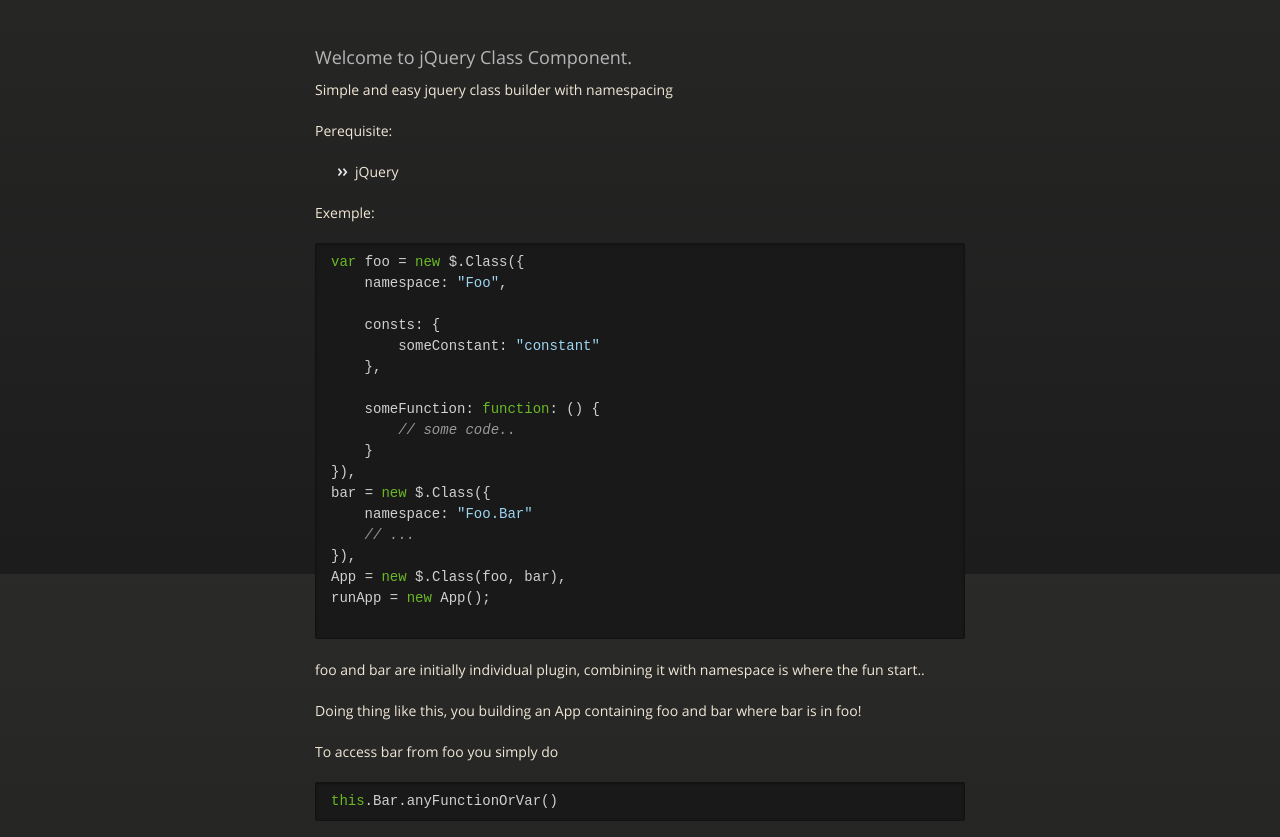
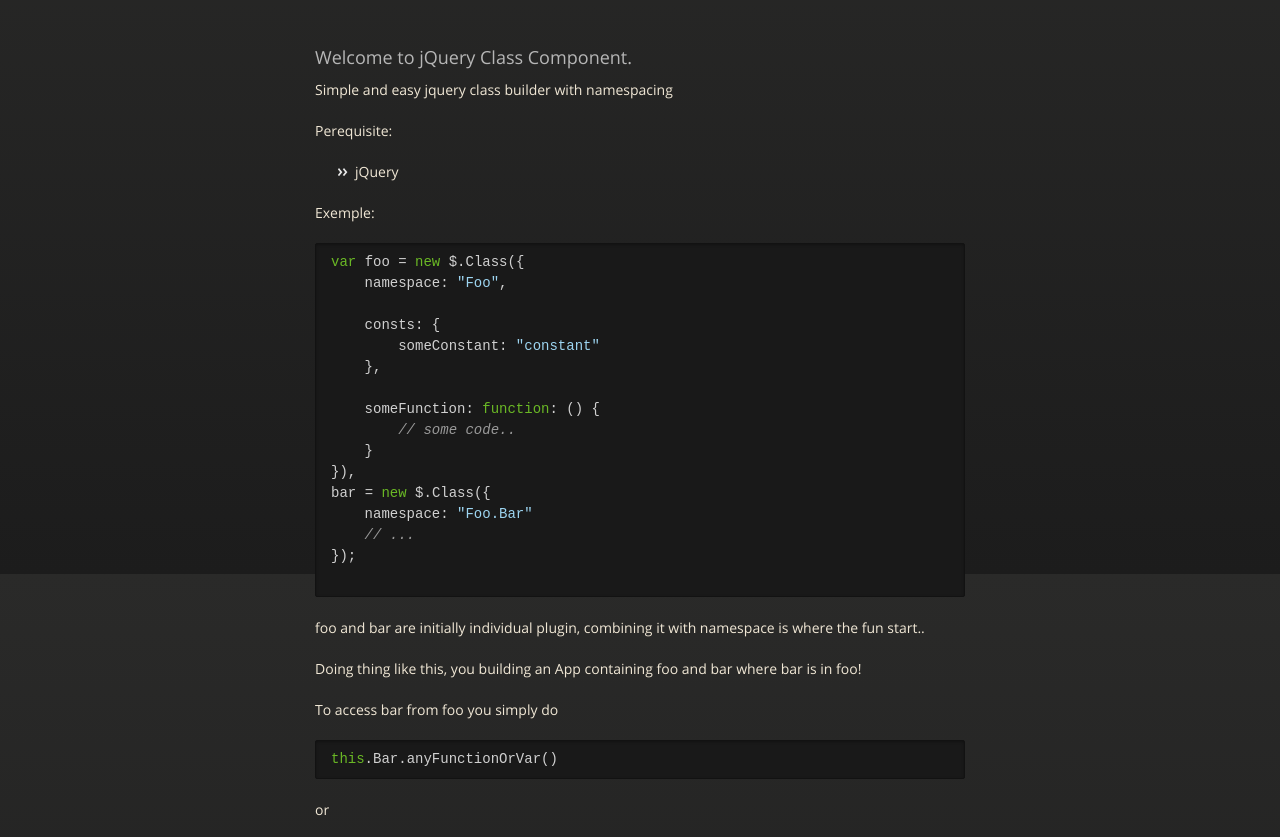
Before and after one commit to EyeCode/jquery-class, a plain HTML site: page index.html in a window 1280 px wide. Shown: the part 226-1063 px from the top of the page. Drawn offline with nearby package versions, Linux system fonts and the light colour scheme.

Commit message:
update for v2

```diff
--- a/index.html
+++ b/index.html
@@ -67,9 +67,7 @@
 <span class="nx">bar</span> <span class="o">=</span> <span class="k">new</span> <span class="nx">$</span><span class="p">.</span><span class="nx">Class</span><span class="p">({</span>
     <span class="nx">namespace</span><span class="o">:</span> <span class="s2">"Foo.Bar"</span>
     <span class="c1">// ...</span>
-<span class="p">}),</span>
-<span class="nx">App</span> <span class="o">=</span> <span class="k">new</span> <span class="nx">$</span><span class="p">.</span><span class="nx">Class</span><span class="p">(</span><span class="nx">foo</span><span class="p">,</span> <span class="nx">bar</span><span class="p">),</span>
-<span class="nx">runApp</span> <span class="o">=</span> <span class="k">new</span> <span class="nx">App</span><span class="p">();</span>
+<span class="p">});
           </pre>
         </div>
 
```
